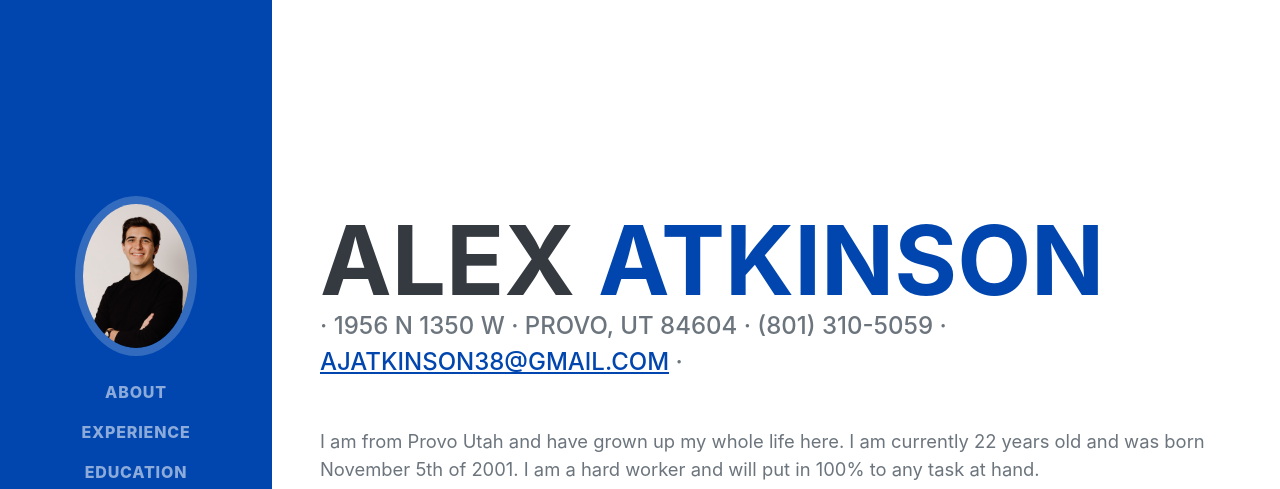
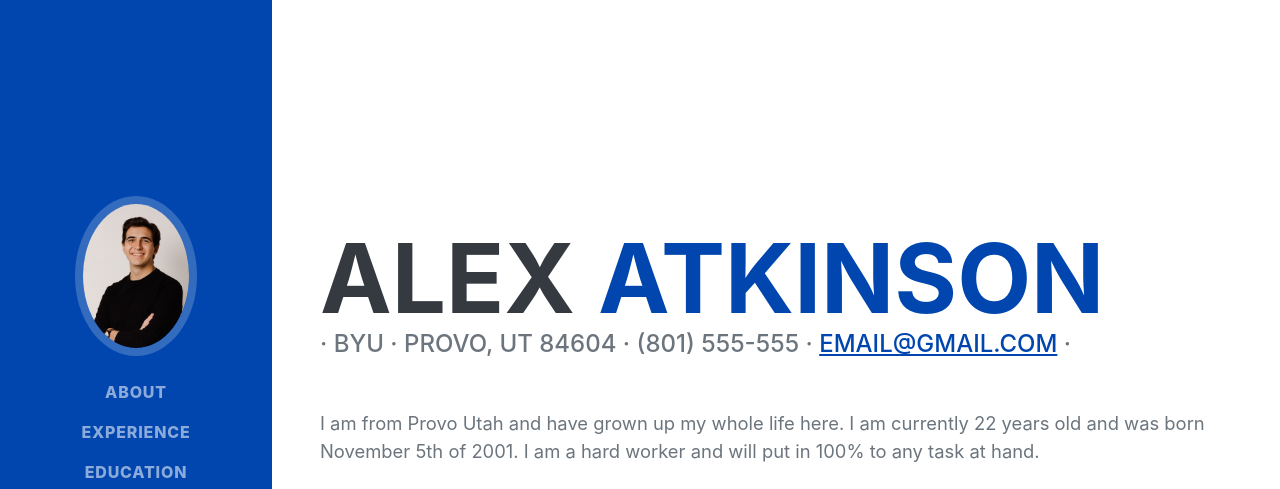
Before and after one commit to alexatkinson38/alexatkinson38, a plain HTML site: page index.html in a window 1280 px wide. Shown: the top 489 px of the page. Drawn offline with nearby package versions, Linux system fonts and the light colour scheme; a web font is replaced by a local one.

Commit message:
Update index.html

```diff
--- a/index.html
+++ b/index.html
@@ -45,8 +45,8 @@
                         <span class="text-primary">Atkinson</span>
                     </h1>
                     <div class="subheading mb-5">
-                        · 1956 N 1350 W · Provo, UT 84604 · (801) 310-5059 ·
-                        <a href="https://mail.google.com" target="_blank">ajatkinson38@gmail.com</a> ·
+                        · BYU · Provo, UT 84604 · (801) 555-555 ·
+                        <a href="https://mail.google.com" target="_blank">Email@gmail.com</a> ·
                     </div>
                     <p class="lead mb-5">I am from Provo Utah and have grown up my whole life here. I am currently 22 years old and was born November 5th of 2001. I am a hard worker and will put in 100% to any task at hand.</p>
                     <div class="social-icons">
```
